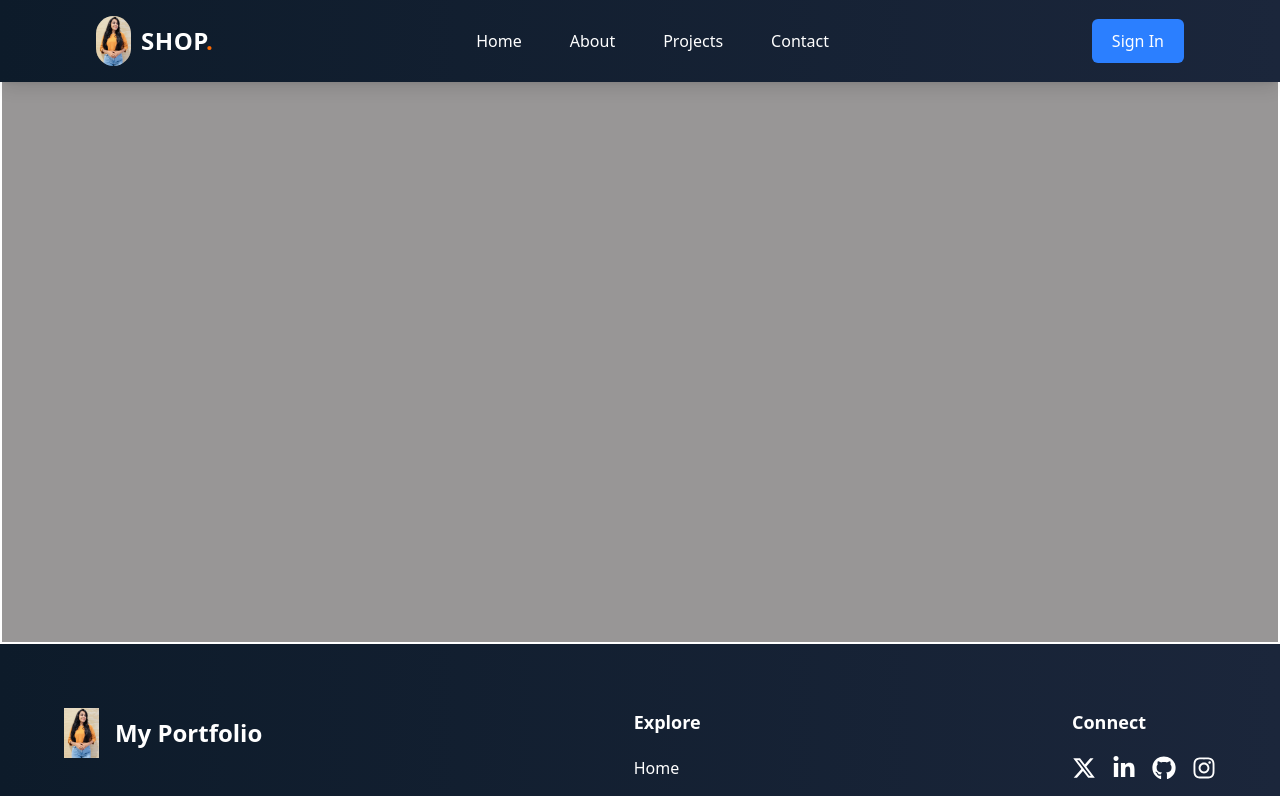
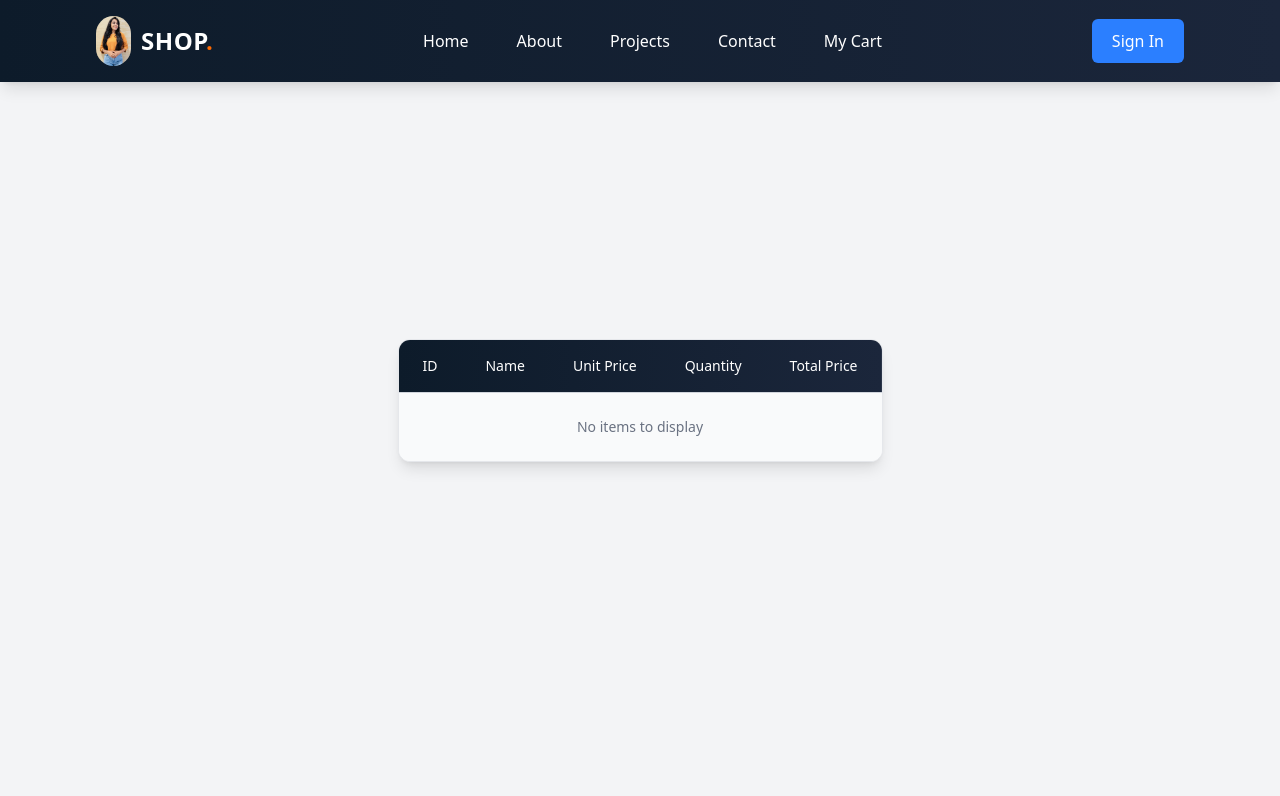
Before and after one commit to LakhiniVoshadee/React-Vite-Project, a React (Vite) app: page /shopping-cart in a window 1280 px wide. Shown: the top 796 px of the page. Built offline with nearby package versions, Linux system fonts and the light colour scheme.

Commit message:
Created the shopping cart

```diff
--- a/src/view/common/Product/Product.tsx
+++ b/src/view/common/Product/Product.tsx
@@ -34,7 +34,7 @@ export function Product({data}: ProductProps) {
     return (
         <div>
             <div
-                className="w-full max-w-[250px] bg-white rounded-lg shadow-md overflow-hidden transition-all duration-300 hover:shadow-xl hover:-translate-y-1 mx-2 mb-4">
+                className="w-full max-w-[250px] bg-white rounded-lg shadow-md overflow-hidden transition-all duration-300 hover:shadow-xl hover:-translate-y-1 mx-2 mb-4 hover:rotate-12">
                 <div className="flex flex-col items-center p-4">
                     <img
                         className="h-24 w-24 object-cover rounded-md"
--- a/src/view/common/mainContent/MainContent.tsx
+++ b/src/view/common/mainContent/MainContent.tsx
@@ -4,15 +4,18 @@ import {Home} from "../../pages/home/Home.tsx";
 import {About} from "../../pages/About/About.tsx";
 import {Projects} from "../../pages/projects/Projects.tsx";
 import {Contact} from "../../pages/Contact/Contact.tsx";
+import {ShoppingCart} from "../../pages/ShoppingCart/ShoppingCart.tsx";
+import {itemsList} from "../ModifyCart/ModifyCart.tsx";
 
 export function MainContent() {
     return (
-        <div className="mainContent">
+        <div className="flex justify-center items-center bg-gray-100 min-h-screen">
            <Routes>
                <Route path="/" element={<Home/>}></Route>
                <Route path="/about" element={<About/>}></Route>
                <Route path="/projects" element={<Projects/>}></Route>
                <Route path="/contact" element={<Contact/>}></Route>
+               <Route path="/shopping-cart" element={<ShoppingCart itemsList={itemsList}/>}></Route>
            </Routes>
         </div>
     );
--- a/src/view/common/navBar/NavBar.tsx
+++ b/src/view/common/navBar/NavBar.tsx
@@ -55,6 +55,15 @@ export function NavBar() {
                             <span className="absolute bottom-0 left-0 w-full h-0.5 bg-white scale-x-0 transition-transform duration-300 origin-right group-hover:scale-x-100 group-hover:origin-left"></span>
                         </Link>
                     </li>
+                    <li>
+                        <Link
+                            className="text-white text-base font-medium px-4 py-2 mx-2 rounded-md transition-all duration-300 relative overflow-hidden hover:bg-[#415A77]/20 hover:text-gray-200 group"
+                            to="/shopping-cart"
+                        >
+                            My Cart
+                            <span className="absolute bottom-0 left-0 w-full h-0.5 bg-white scale-x-0 transition-transform duration-300 origin-right group-hover:scale-x-100 group-hover:origin-left"></span>
+                        </Link>
+                    </li>
                 </ul>
 
                 <button className="bg-blue-500 text-white border-none px-5 py-2.5 rounded-md cursor-pointer transition-colors duration-300 hover:bg-blue-600">
--- /dev/null
+++ b/src/view/pages/ShoppingCart/ShoppingCart.tsx
@@ -0,0 +1,55 @@
+import type {CartItem} from "../../../model/CartItem.ts";
+
+interface ShoppingCartProps {
+    itemsList: CartItem[];
+}
+
+export function ShoppingCart({itemsList}: ShoppingCartProps) {
+    return (
+        <div className="flex justify-center items-center px-4 py-8 bg-gray-100 min-h-screen">
+            <div
+                className="w-full max-w-screen-2xl bg-white rounded-xl shadow-lg overflow-hidden border border-gray-200">
+                <table className="min-w-full border-collapse">
+                    <thead>
+                    <tr className="bg-gradient-to-r from-[#0d1b2a] to-[#1b263b] text-white">
+                        <th className="text-sm font-medium px-6 py-4 text-left border-b border-gray-300">ID</th>
+                        <th className="text-sm font-medium px-6 py-4 text-left border-b border-gray-300">Name</th>
+                        <th className="text-sm font-medium px-6 py-4 text-left border-b border-gray-300">Unit Price</th>
+                        <th className="text-sm font-medium px-6 py-4 text-left border-b border-gray-300">Quantity</th>
+                        <th className="text-sm font-medium px-6 py-4 text-left border-b border-gray-300">Total Price
+                        </th>
+                    </tr>
+                    </thead>
+                    <tbody>
+                    {itemsList.length === 0 ? (
+                        <tr>
+                            <td colSpan={5} className="p-6 bg-gray-50 text-center text-sm text-gray-500 font-medium">
+                                No items to display
+                            </td>
+                        </tr>
+                    ) : (
+                        itemsList.map((item, index) => (
+                            <tr
+                                key={item.product.id}
+                                className={`${
+                                    index % 2 === 0 ? 'bg-white' : 'bg-gray-150'
+                                } hover:bg-[#1b263b]/10 transition-colors duration-200 border-b border-gray-200`}
+                            >
+                                <td className="px-6 py-4 text-gray-700 text-sm">{item.product.id}</td>
+                                <td className="px-6 py-4 text-gray-700 text-sm font-medium">{item.product.name}</td>
+                                <td className="px-6 py-4 text-gray-700 text-sm">
+                                    {item.product.price.toFixed(2)} {item.product.currency}
+                                </td>
+                                <td className="px-6 py-4 text-gray-700 text-sm">{item.itemCount}</td>
+                                <td className="px-6 py-4 text-gray-700 text-sm font-medium">
+                                    {(item.product.price * item.itemCount).toFixed(2)} {item.product.currency}
+                                </td>
+                            </tr>
+                        ))
+                    )}
+                    </tbody>
+                </table>
+            </div>
+        </div>
+    );
+}
--- a/src/view/pages/login/Login.tsx
+++ b/src/view/pages/login/Login.tsx
@@ -1,4 +1,5 @@
 import { useForm } from "react-hook-form";
+import {useNavigate} from "react-router-dom";
 
 type LoginFormData = {
     email: string;
@@ -6,6 +7,9 @@ type LoginFormData = {
 }
 
 export function Login() {
+
+    const  navigate = useNavigate();
+
     const { register, handleSubmit, formState: { errors } } = useForm<LoginFormData>();
     const onSubmit = (data: LoginFormData) => {
         console.log("Login submitted successfully:", data);
@@ -16,6 +20,10 @@ export function Login() {
         <div className="min-h-screen flex items-center justify-center bg-gradient-to-br from-[#0d1b2a] to-[#1b263b] py-12 px-4 sm:px-6 lg:px-8">
             <div className="max-w-md w-full bg-white rounded-xl shadow-lg p-8 transition-all duration-300 hover:shadow-xl">
                 <h1 className="text-3xl font-bold text-gray-800 text-center mb-8">Login</h1>
+                <div className="mt-1 mb-4">
+                    <button onClick={()=> navigate("/")} className="text-sm text-stone-800 hover:text-blue-950 underline">Go Back</button>
+                </div>
+
                 <form className="flex flex-col gap-6" onSubmit={handleSubmit(onSubmit)}>
                     <div className="flex flex-col gap-2">
                         <label htmlFor="email" className="text-gray-700 font-medium">Email</label>
```
